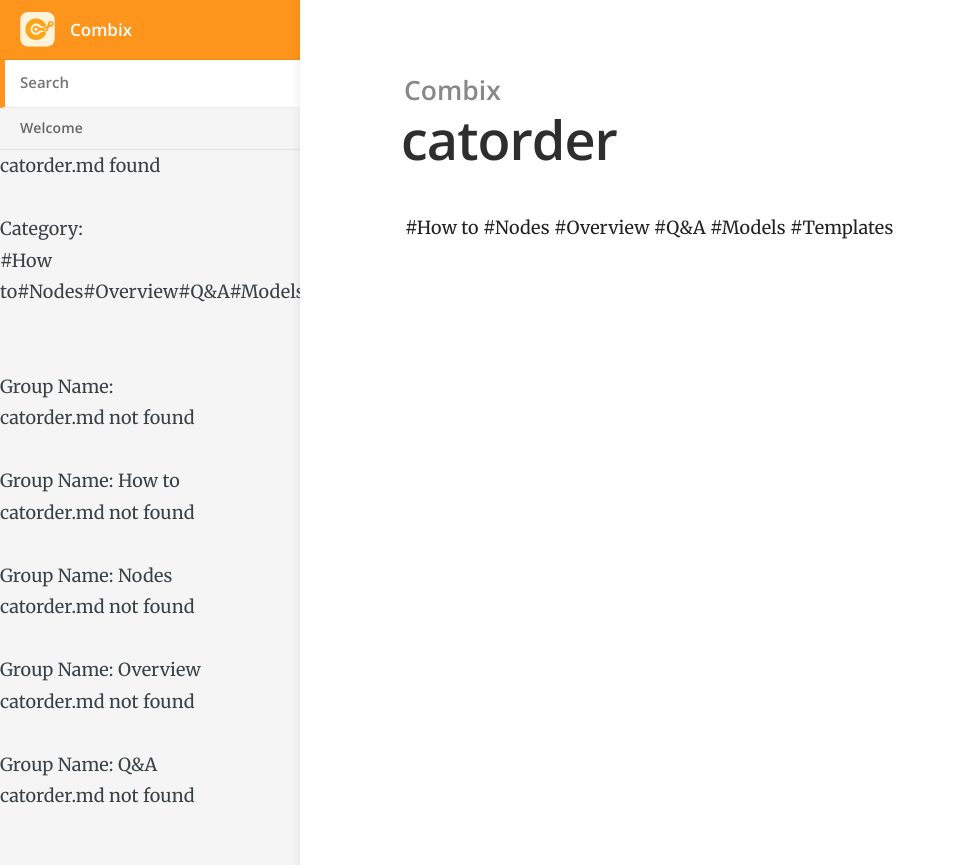
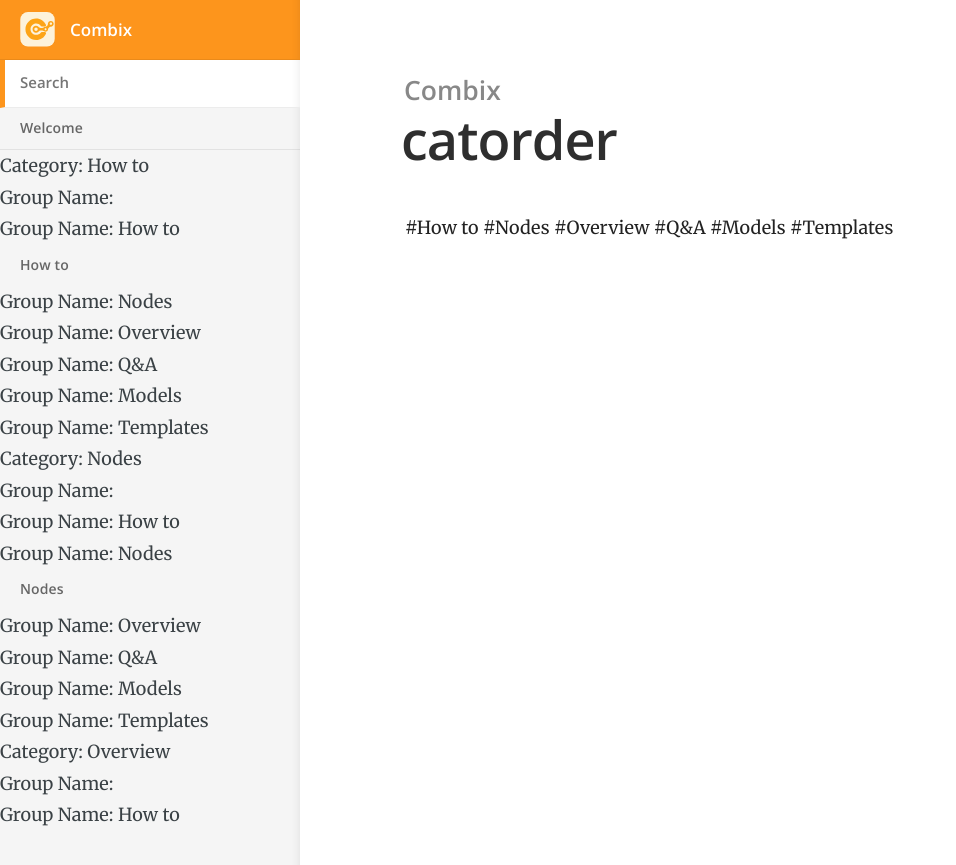
Before and after one commit to roryror/combix-doc, a Jekyll site: the page built from _docs/catorder.md, in a window 1280 px wide. Shown: the top 865 px of the page, without its empty margins (0-956 px from the left). Built offline with Jekyll 4.4.1, drawn with Linux system fonts in a browser that asks for light colours.

Commit message:
Update default.html

```diff
--- a/_layouts/default.html
+++ b/_layouts/default.html
@@ -179,15 +179,8 @@
 
             <ul>
                 {% assign grouped = site.docs | group_by: 'category' %}
-                {% assign catorder = site.docs | where: 'title', 'catorder' | first %}
-                {% if catorder %}
-                    <p>catorder.md found</p>
-                {% else %}
-                    <p>catorder.md not found</p>
-                {% endif %}
-                {% if catorder %}
-                    {% assign ordered_categories = catorder.content | strip_newlines | split: '\n# ' %}
-                    {% for category in ordered_categories %}
+                {% assign ordered_categories = "How to|Nodes|Overview|Q&A|Models|Templates" | split: '|' %}
+                {% for category in ordered_categories %}
                         Category: {{ category }} <br>
                         {% for group in grouped %}
                             Group Name: {{ group.name }} <br>
@@ -203,14 +196,9 @@
                                         {% endfor %}
                                     </ul>
                                 </li>
-                            {% else %}
-                                <p>catorder.md not found</p>
-                            {% endif %}
-                        {% endfor %}
+                        {% endif %}
                     {% endfor %}
-                {% else %}
-                    <p>未找到 catorder.md 文件或其内容为空。</p>
-                {% endif %}
+                {% endfor %}
             </ul>
 
             <ul>
```
